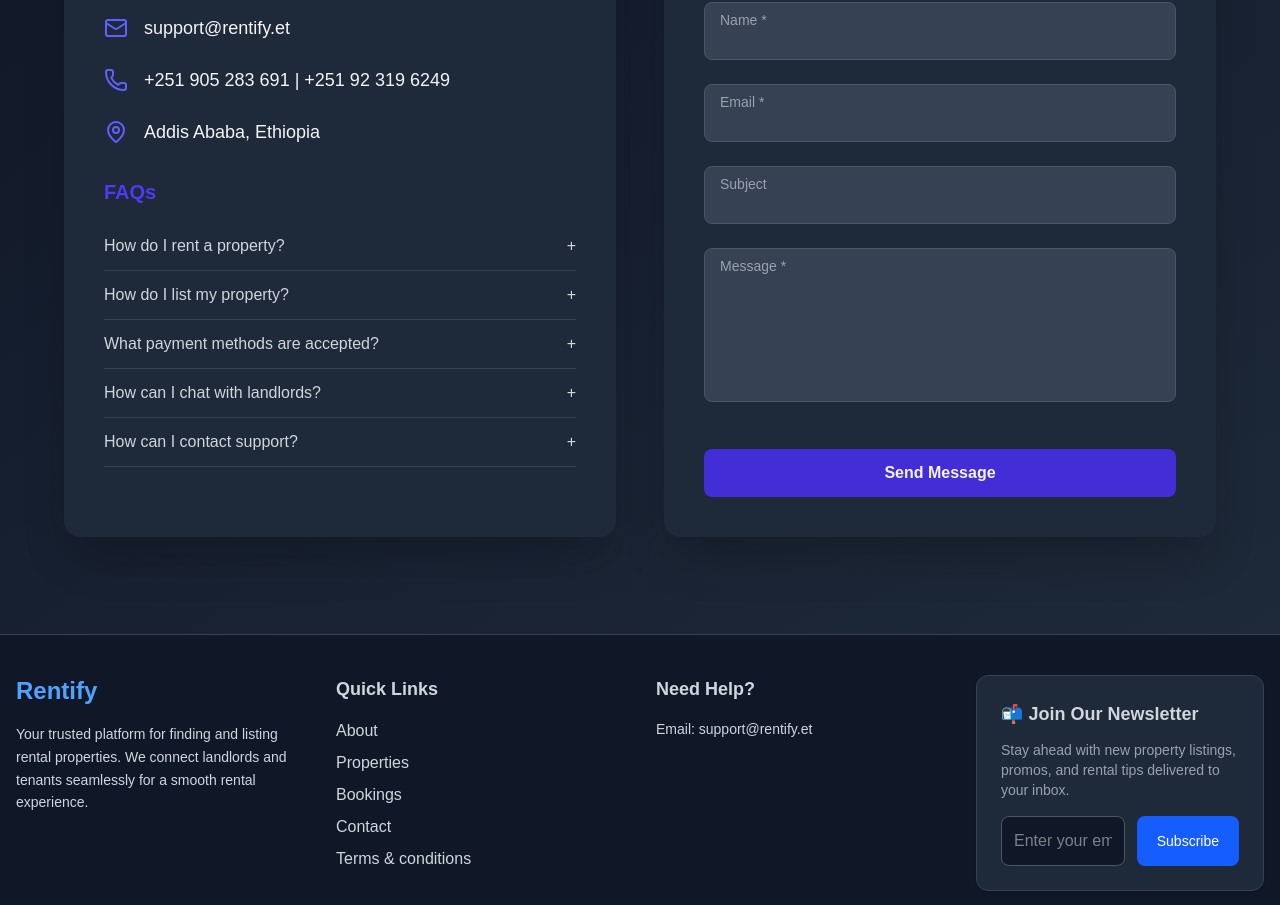
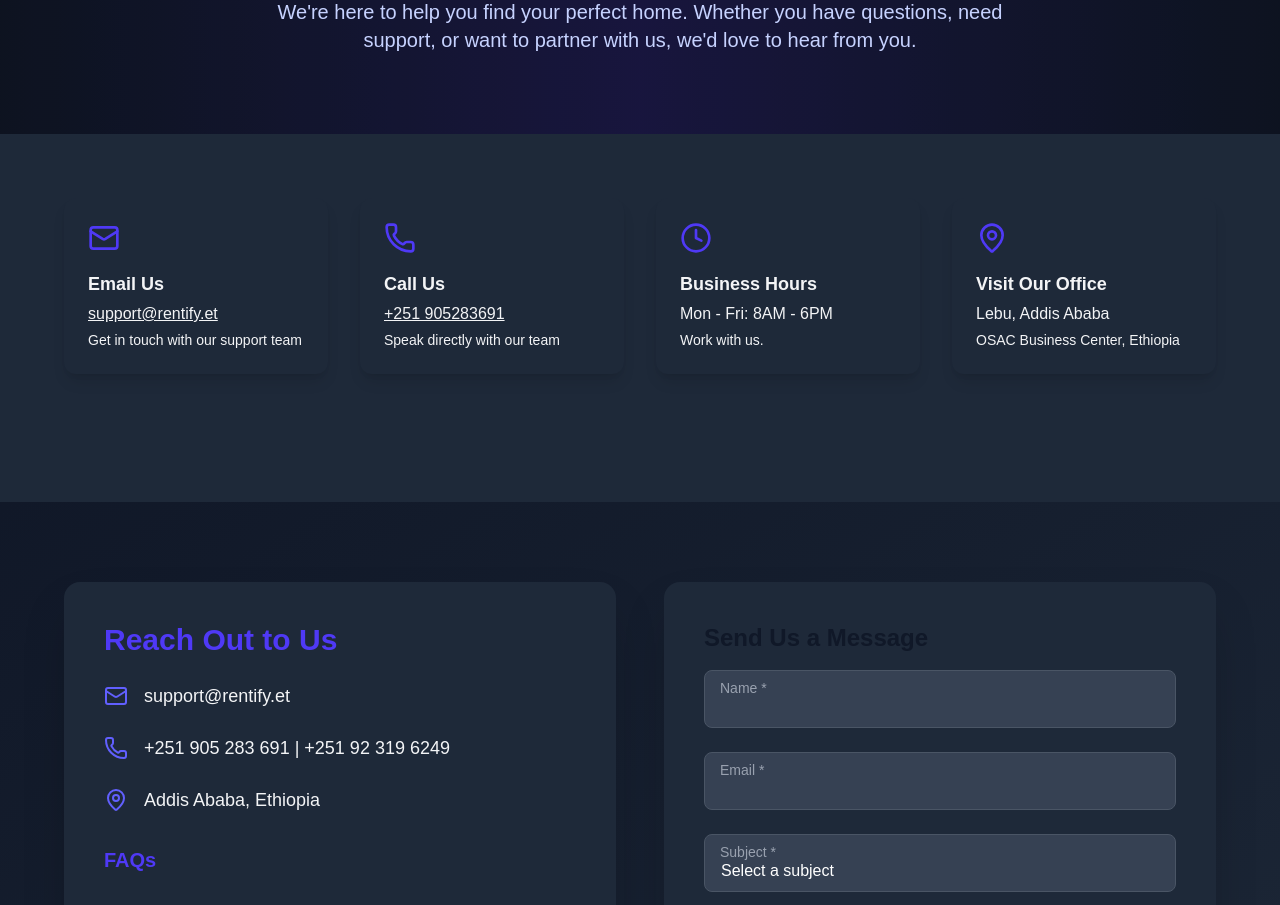
Before and after one commit to kubsamelkamu/Rentify, a Next.js app: page /contact in a window 1280 px wide. Shown: the part 231-1136 px from the top of the page. Built offline with nearby package versions, Linux system fonts and the light colour scheme; no server answers.

Commit message:
improve contact page

```diff
--- a/src/pages/contact.tsx
+++ b/src/pages/contact.tsx
@@ -1,33 +1,43 @@
-// src/pages/contact.tsx
-import { useForm, SubmitHandler } from 'react-hook-form';
-import { useContext, useState } from 'react';
-import { ThemeContext } from '@/components/context/ThemeContext';
-import { motion, AnimatePresence } from 'framer-motion';
-import UserLayout from '@/components/userLayout/Layout';
-import Head from 'next/head';
-import { Mail, Phone, MapPin } from 'lucide-react';
+import { useForm, SubmitHandler } from 'react-hook-form'
+import { useContext, useState } from 'react'
+import { ThemeContext } from '@/components/context/ThemeContext'
+import { motion, AnimatePresence } from 'framer-motion'
+import UserLayout from '@/components/userLayout/Layout'
+import Head from 'next/head'
+import { Mail, Phone, MapPin, Clock } from 'lucide-react'
+
+interface ContactFormInputs {
+  name: string
+  email: string
+  subject: string
+  message: string
+}
+
+const inputVariants = {
+  focused: { scale: 1.02, boxShadow: '0 0 0 3px rgba(99, 102, 241, 0.3)' },
+  rest: { scale: 1, boxShadow: 'none' },
+}
+
+type Theme = 'light' | 'dark'
 
 function FAQItem({ question, answer }: { question: string; answer: string }) {
-  const [open, setOpen] = useState(false);
-  const { theme } = useContext(ThemeContext)!;
+  const [open, setOpen] = useState(false)
+  const { theme } = useContext(ThemeContext)! as { theme: Theme }
 
   return (
     <div className={`border-b ${theme === 'dark' ? 'border-gray-700' : 'border-gray-200'}`}>
       <button
-        onClick={() => setOpen(!open)}
+        onClick={() => setOpen(o => !o)}
         className={`w-full flex justify-between items-center py-3 text-left focus:outline-none ${
           theme === 'dark' ? 'text-gray-300' : 'text-gray-800'
         }`}
       >
         <span className="font-medium">{question}</span>
-        <motion.span
-          initial={false}
-          animate={{ rotate: open ? 90 : 0 }}
-          transition={{ duration: 0.25 }}
-        >
+        <motion.span initial={false} animate={{ rotate: open ? 90 : 0 }} transition={{ duration: 0.25 }}>
           {open ? '−' : '+'}
         </motion.span>
       </button>
+
       <AnimatePresence initial={false}>
         {open && (
           <motion.div
@@ -44,54 +54,99 @@ function FAQItem({ question, answer }: { question: string; answer: string }) {
         )}
       </AnimatePresence>
     </div>
-  );
+  )
 }
 
-type Theme = 'light' | 'dark';
-
-interface ContactFormInputs {
-  name: string;
-  email: string;
-  subject?: string;
-  message: string;
+interface ContactInfo {
+  icon: React.ReactNode
+  title: string
+  detail: string
+  href?: string
+  description: string
 }
 
-const inputVariants = {
-  focused: { scale: 1.02, boxShadow: '0 0 0 3px rgba(99, 102, 241, 0.3)' },
-  rest: { scale: 1, boxShadow: 'none' },
-};
+function ContactInfoCard({ icon, title, detail, href, description, theme }: ContactInfo & { theme: Theme }) {
+  const bgClass = theme === 'light' ? 'bg-white' : 'bg-gray-800'
+  const textClass = theme === 'light' ? 'text-gray-900' : 'text-gray-100'
+
+  return (
+    <motion.a
+      href={href || '#'}
+      target={href ? '_blank' : undefined}
+      rel={href ? 'noopener noreferrer' : undefined}
+      whileHover={{ scale: 1.03 }}
+      className={`
+        flex flex-col items-start p-6 rounded-xl shadow-lg
+        ${bgClass} ${textClass}
+      `}
+    >
+      <div className="mb-4 text-indigo-600">{icon}</div>
+      <h4 className="text-lg font-semibold mb-1">{title}</h4>
+      <p className="font-medium mb-1">
+        {href ? <a href={href} className="underline">{detail}</a> : detail}
+      </p>
+      <p className="text-sm">{description}</p>
+    </motion.a>
+  )
+}
 
 export default function ContactPage() {
-  const { theme } = useContext(ThemeContext)! as { theme: Theme };
+  const { theme } = useContext(ThemeContext)! as { theme: Theme }
   const {
     register,
     handleSubmit,
     reset,
     formState: { errors, isSubmitting },
-  } = useForm<ContactFormInputs>();
-  const [serverResponse, setServerResponse] = useState<string | null>(null);
+  } = useForm<ContactFormInputs>({ defaultValues: { subject: '' } })
+  const [serverResponse, setServerResponse] = useState<string | null>(null)
 
-  const onSubmit: SubmitHandler<ContactFormInputs> = async (data) => {
-    setServerResponse(null);
+  const contactInfo: ContactInfo[] = [
+    {
+      icon: <Mail className="w-8 h-8" />,
+      title: 'Email Us',
+      detail: 'support@rentify.et',
+      href: 'mailto:support@rentify.et',
+      description: 'Get in touch with our support team',
+    },
+    {
+      icon: <Phone className="w-8 h-8" />,
+      title: 'Call Us',
+      detail: '+251 905283691',
+      href: 'tel:+251912345678',
+      description: 'Speak directly with our team',
+    },
+    {
+      icon: <Clock className="w-8 h-8" />,
+      title: 'Business Hours',
+      detail: 'Mon - Fri: 8AM - 6PM',
+      description: 'Work with us.',
+    },
+    {
+      icon: <MapPin className="w-8 h-8" />,
+      title: 'Visit Our Office',
+      detail: 'Lebu, Addis Ababa',
+      description: 'OSAC Business Center, Ethiopia',
+    },
+  ]
+
+  const onSubmit: SubmitHandler<ContactFormInputs> = async data => {
+    setServerResponse(null)
     try {
-      const res = await fetch(
-        `${process.env.NEXT_PUBLIC_API_URL}/api/contact`,
-        {
-          method: 'POST',
-          headers: { 'Content-Type': 'application/json' },
-          body: JSON.stringify(data),
-        }
-      );
-      const json = await res.json();
-      if (!res.ok) throw new Error(json.error || 'Failed to send message');
-      setServerResponse(json.message);
-      reset();
+      const res = await fetch(`${process.env.NEXT_PUBLIC_API_URL}/api/contact`, {
+        method: 'POST',
+        headers: { 'Content-Type': 'application/json' },
+        body: JSON.stringify(data),
+      })
+      const json = await res.json()
+      if (!res.ok) throw new Error(json.error || 'Failed to send message')
+      setServerResponse(json.message)
+      reset()
     } catch (err: unknown) {
-      const message = err instanceof Error ? err.message : 'Something went wrong.';
-      console.error(message);
-      setServerResponse(message);
+      const message = err instanceof Error ? err.message : 'Something went wrong.'
+      console.error(message)
+      setServerResponse(message)
     }
-  };
+  }
 
   return (
     <UserLayout>
@@ -100,7 +155,40 @@ export default function ContactPage() {
         <meta name="description" content="Get in touch with the Rentify team for support or inquiries." />
         <link rel="canonical" href="/contact" />
       </Head>
-
+      <header
+        className={`relative py-20 px-4 ${
+          theme === 'light'
+            ? 'bg-gradient-to-r from-indigo-900 via-purple-900 to-indigo-900 text-white'
+            : 'bg-gradient-to-r from-gray-900 via-indigo-950 to-gray-900 text-indigo-100'
+        }`}
+      >
+        <div className="absolute inset-0 bg-black/20"></div>
+        <motion.div
+          initial={{ opacity: 0, y: 20 }}
+          animate={{ opacity: 1, y: 0 }}
+          transition={{ duration: 0.6 }}
+          className="relative max-w-6xl mx-auto text-center z-10"
+        >
+          <h1 className="text-4xl md:text-6xl font-bold mb-6">Get in Touch</h1>
+          <p className="text-xl max-w-3xl mx-auto text-indigo-200">
+            We&apos;re here to help you find your perfect home. Whether you have questions, need support, or want
+            to partner with us, we&apos;d love to hear from you.
+          </p>
+        </motion.div>
+      </header>
+      <section
+        className={`py-16 px-4 ${
+          theme === 'light' ? 'bg-indigo-50' : 'bg-gray-800'
+        }`}
+      >
+        <div className="max-w-6xl mx-auto">
+          <div className="grid md:grid-cols-2 lg:grid-cols-4 gap-8 mb-16">
+            {contactInfo.map((info, idx) => (
+              <ContactInfoCard key={idx} theme={theme} {...info} />
+            ))}
+          </div>
+        </div>
+      </section>
       <motion.div
         initial={{ opacity: 0, y: 30 }}
         animate={{ opacity: 1, y: 0 }}
@@ -123,7 +211,7 @@ export default function ContactPage() {
               initial={{ opacity: 0, x: -20 }}
               animate={{ opacity: 1, x: 0 }}
               transition={{ delay: 0.2 }}
-              className="text-3xl font-bold mb-6 text-indigo-600 dark:text-indigo-400"
+              className="text-3xl font-bold mb-6 text-indigo-600"
             >
               Reach Out to Us
             </motion.h2>
@@ -131,7 +219,9 @@ export default function ContactPage() {
             <div className="space-y-6 text-lg mb-8">
               <motion.div className="flex items-center">
                 <Mail className="w-6 h-6 text-indigo-500 mr-4" />
-                <a href="mailto:support@rentify.et" className="hover:underline">support@rentify.et</a>
+                <a href="mailto:support@rentify.et" className="hover:underline">
+                  support@rentify.et
+                </a>
               </motion.div>
               <motion.div className="flex items-center">
                 <Phone className="w-6 h-6 text-indigo-500 mr-4" />
@@ -142,18 +232,35 @@ export default function ContactPage() {
                 Addis Ababa, Ethiopia
               </motion.div>
             </div>
-            <h3 className="text-xl font-semibold mb-4 text-indigo-600 dark:text-indigo-400">FAQs</h3>
+
+            <h3 className="text-xl font-semibold mb-4 text-indigo-600">FAQs</h3>
             {[
-              { question: 'How do I rent a property?', answer: "Browse listings, select a property, and click 'Rent Now'. You’ll be guided through booking and payment." },
-              { question: 'How do I list my property?', answer: "Click 'List Property', fill out the form, and your listing will go live instantly." },
-              { question: 'What payment methods are accepted?', answer: 'We support Telebirr and bank transfers via Chapa Payment gateway.' },
-              { question: 'How can I chat with landlords?', answer: "On a property page, click the 'Chat with owner' button." },
-              { question: 'How can I contact support?', answer: 'Reach us via email at support@rentify.et' },
+              {
+                question: 'How do I rent a property?',
+                answer: "Browse listings, select a property, and click 'Rent Now'. You’ll be guided through booking and payment.",
+              },
+              {
+                question: 'How do I list my property?',
+                answer: "Click 'List Property', fill out the form, and your listing will go live instantly.",
+              },
+              {
+                question: 'What payment methods are accepted?',
+                answer: 'We support Telebirr and bank transfers via Chapa Payment gateway.',
+              },
+              {
+                question: 'How can I chat with landlords?',
+                answer: "On a property page, click the 'Chat with owner' button.",
+              },
+              {
+                question: 'How can I contact support?',
+                answer: 'Reach us via email at support@rentify.et',
+              },
             ].map((faq, idx) => (
               <FAQItem key={idx} question={faq.question} answer={faq.answer} />
             ))}
           </motion.div>
 
+          {/* Right - Form */}
           <motion.form
             onSubmit={handleSubmit(onSubmit)}
             initial="rest"
@@ -167,25 +274,25 @@ export default function ContactPage() {
               initial={{ opacity: 0, x: 20 }}
               animate={{ opacity: 1, x: 0 }}
               transition={{ delay: 0.2 }}
-              className="text-2xl font-bold mb-4 text-gray-900 dark:text-gray-100"
+              className="text-2xl font-bold mb-4 text-gray-900"
             >
               Send Us a Message
             </motion.h2>
 
             {[
-              { id: 'name', label: 'Name', required: true },
+              { id: 'name', label: 'Name', required: true, type: 'text' },
               { id: 'email', label: 'Email', required: true, type: 'email' },
-              { id: 'subject', label: 'Subject', required: false },
             ].map(({ id, label, required, type }) => (
               <motion.div key={id} variants={inputVariants} className="relative">
                 <input
                   id={id}
-                  type={type || 'text'}
+                  type={type}
                   {...register(id as keyof ContactFormInputs, {
                     required: required && `${label} is required`,
-                    pattern: id === 'email'
-                      ? { value: /^[^\s@]+@[^\s@]+\.[^\s@]+$/, message: 'Invalid email' }
-                      : undefined,
+                    pattern:
+                      id === 'email'
+                        ? { value: /^[^\s@]+@[^\s@]+\.[^\s@]+$/, message: 'Invalid email' }
+                        : undefined,
                   })}
                   className={`peer w-full border rounded-lg px-4 pt-6 pb-2 focus:outline-none ${
                     theme === 'light'
@@ -202,16 +309,56 @@ export default function ContactPage() {
                       : 'text-gray-400 peer-focus:text-indigo-400'
                   }`}
                 >
-                  {label}{required && ' *'}
+                  {label}
+                  {required && ' *'}
                 </label>
-                {errors[id as 'name' | 'email' | 'subject'] && (
+                {errors[id as 'name' | 'email'] && (
                   <p className="mt-1 text-red-600 text-sm">
-                    {errors[id as 'name' | 'email' | 'subject']?.message}
+                    {errors[id as 'name' | 'email']?.message}
                   </p>
                 )}
               </motion.div>
             ))}
 
+            {/* Subject Dropdown */}
+            <motion.div variants={inputVariants} className="relative">
+              <select
+                id="subject"
+                {...register('subject', { required: 'Subject is required' })}
+                className={`peer w-full border rounded-lg px-4 pt-6 pb-2 focus:outline-none appearance-none ${
+                  theme === 'light'
+                    ? 'border-gray-300 focus:border-indigo-600'
+                    : 'border-gray-600 focus:border-indigo-400 bg-gray-700 text-white'
+                }`}
+                aria-required
+                defaultValue=""
+              >
+                <option value="" disabled hidden>
+                  Select a subject
+                </option>
+                <option value="general">General Inquiry</option>
+                <option value="property-listing">Property Listing</option>
+                <option value="rental-application">Rental Application</option>
+                <option value="support">Technical Support</option>
+                <option value="partnership">Partnership</option>
+                <option value="feedback">Feedback</option>
+              </select>
+              <label
+                htmlFor="subject"
+                className={`absolute left-4 top-2 text-sm transition-all peer-focus:top-2 peer-focus:text-sm peer-placeholder-shown:top-4 peer-placeholder-shown:text-base ${
+                  theme === 'light'
+                    ? 'text-gray-500 peer-focus:text-indigo-600'
+                    : 'text-gray-400 peer-focus:text-indigo-400'
+                }`}
+              >
+                Subject *
+              </label>
+              {errors.subject && (
+                <p className="mt-1 text-red-600 text-sm">{errors.subject.message}</p>
+              )}
+            </motion.div>
+
+            {/* Message */}
             <motion.div variants={inputVariants} className="relative">
               <textarea
                 id="message"
@@ -235,12 +382,11 @@ export default function ContactPage() {
                 Message *
               </label>
               {errors.message && (
-                <p className="mt-1 text-red-600 text-sm">
-                  {errors.message.message}
-                </p>
+                <p className="mt-1 text-red-600 text-sm">{errors.message.message}</p>
               )}
             </motion.div>
 
+            {/* Submit */}
             <button
               type="submit"
               disabled={isSubmitting}
@@ -260,9 +406,7 @@ export default function ContactPage() {
                 initial={{ opacity: 0 }}
                 animate={{ opacity: 1 }}
                 className={`mt-4 text-center ${
-                  serverResponse.toLowerCase().includes('success')
-                    ? 'text-green-600'
-                    : 'text-red-600'
+                  serverResponse.toLowerCase().includes('success') ? 'text-green-600' : 'text-red-600'
                 }`}
               >
                 {serverResponse}
@@ -272,5 +416,5 @@ export default function ContactPage() {
         </div>
       </motion.div>
     </UserLayout>
-  );
+  )
 }
```
